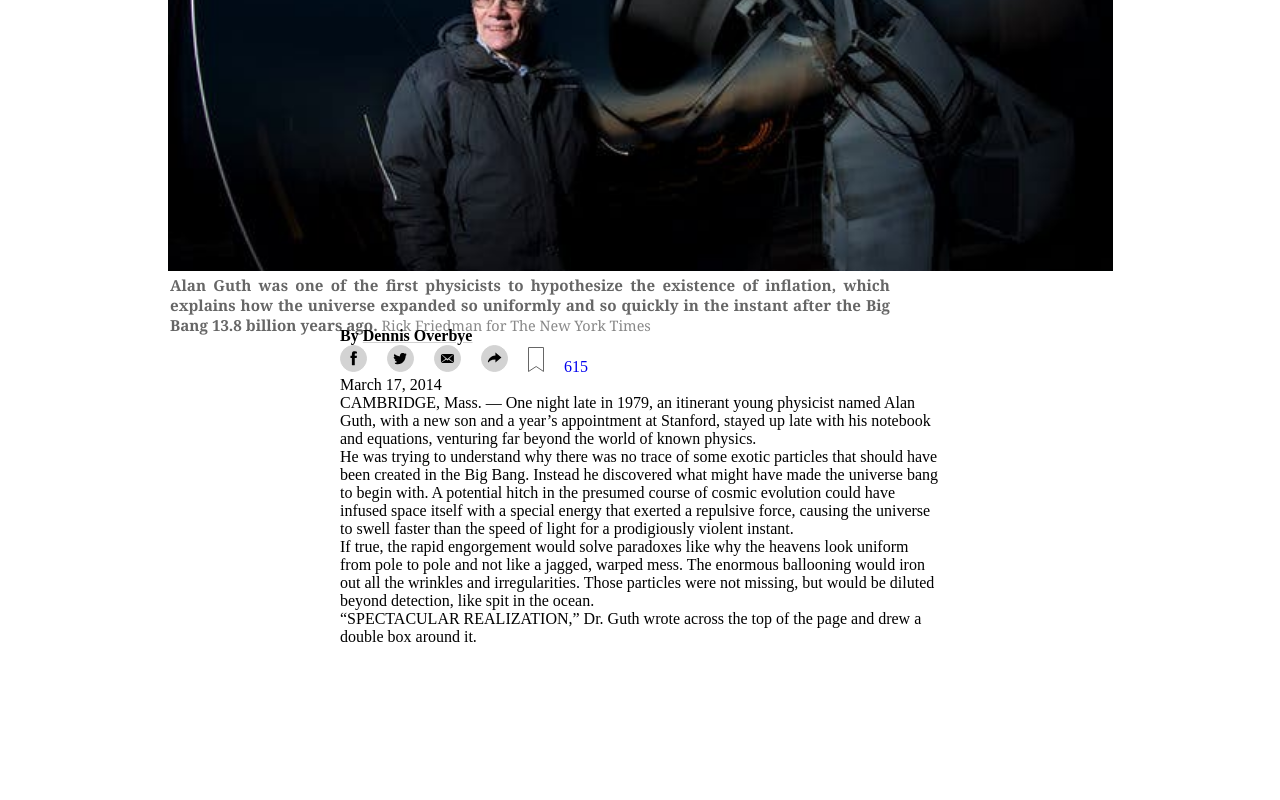
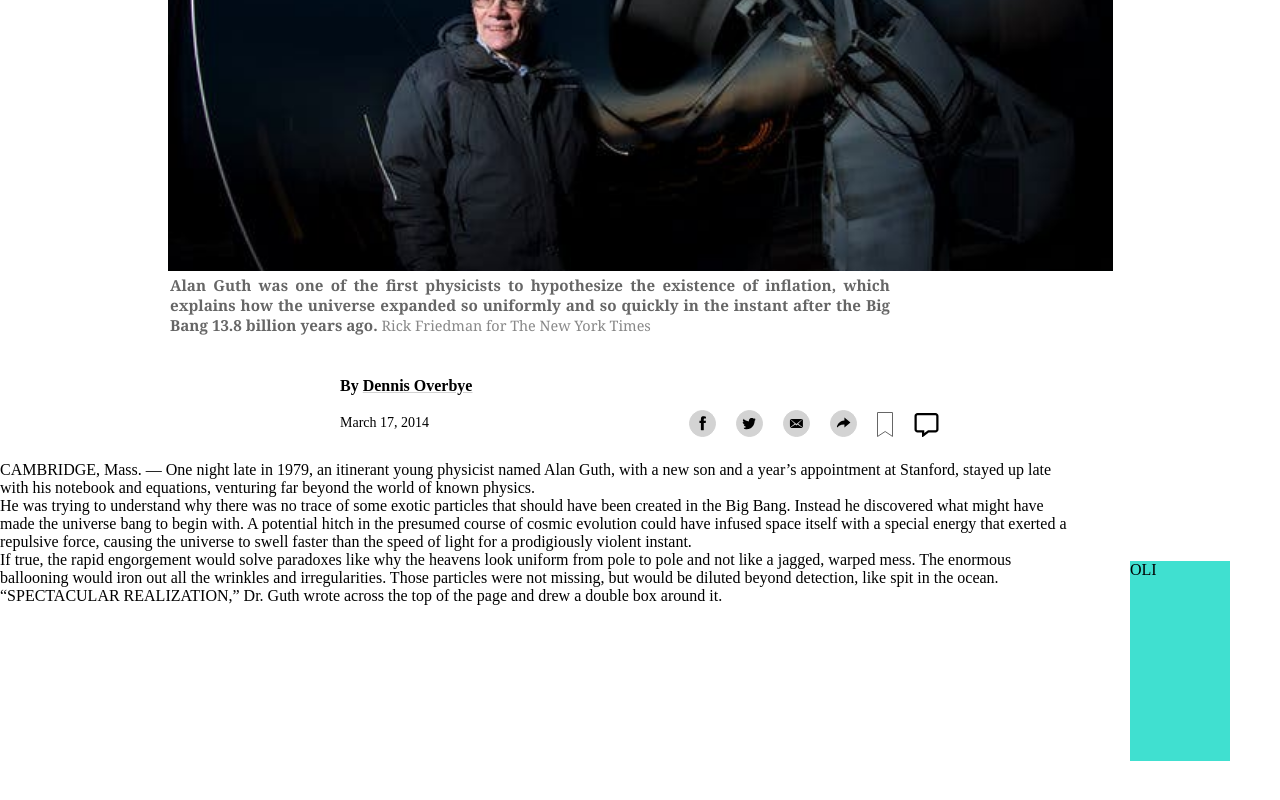
Before and after one commit to srueda27/NYT-Clone, a website: page index.html in a window 1280 px wide. Shown: the part 438-1238 px from the top of the page. Before the commit the page ends 1084 px from the top, so only its background shows below. Drawn offline with Linux system fonts and the light colour scheme.

Commit message:
finished the social media logos section and center the NYT logo on the header

```diff
--- a/css/styles.css
+++ b/css/styles.css
@@ -69,9 +69,10 @@ header {
 }
 
 div.nyt-logo {
-    width: 100%;
+    width: calc(100% - 30px);
     text-align: center;
     margin-top: 5px;
+    position: absolute;
 }
 
 /* <<<<< RIGHT BUTTONS >>>>>>> */
@@ -99,11 +100,6 @@ div.right-buttons {
 main {
     position: relative;
     top: 45px;
-}
-
-main > section:not(.article-title) {
-    width: 600px;
-    margin: 0 auto;
 }
 
 .article-title {
@@ -143,16 +139,26 @@ main > section:not(.article-title) {
 
 /* Logos */
 
-.logos li{
-    display: inline;
+.social-media-logos {
+    width: 600px;
+    text-align: left;
+    margin: 50px auto 20px;
 }
 
-.logos a {
-    text-decoration: none;
+.logos {
+    float: right;
+}
+
+.article-date {
+    float: left;
+    font-size: 14px;
+    margin-top: 5px;
 }
 
 .author {
     font-weight: bold;
+    float: left;
+    margin-bottom: 15px;
 }
 
 .author a {
@@ -161,6 +167,18 @@ main > section:not(.article-title) {
 }
 
 .author:hover a{
+    text-decoration: none;
+}
+
+.clear {
+    clear: both;
+}
+
+.logos li{
+    display: inline;
+}
+
+.logos a {
     text-decoration: none;
 }
 
@@ -182,8 +200,20 @@ main > section:not(.article-title) {
     height: 25px;
 }
 
+.comments {
+    width: 27px;
+    height: 24px;
+}
 
 /* Paragraphs */
+
+aside {
+    float: right;
+    width: 100px;
+    height: 200px;
+    margin: 100px 50px;
+    background-color: turquoise;
+}
 
 .first-paragraph {
     /* width: 50%;
--- a/index.html
+++ b/index.html
@@ -60,10 +60,9 @@
                         13.8 billion years ago. <span>Rick Friedman for The New York Times</span></p>
                 </figcaption>
             </figure>
-        </section>
-        <section class="social-media-logos">
-            <span class="author"> By <a href="#">Dennis Overbye</a></span>
-            <div>
+            <section class="social-media-logos">
+                <span class="author"> By <a href="#">Dennis Overbye</a></span>
+                <div class="clear"></div>
                 <ul class="logos">
                     <li>
                         <a href="#">
@@ -116,13 +115,24 @@
                     </li>
                     <li>
                         <a href="#">
-                            <span class="comments">615</span>
+                            <svg class="comments" aria-hidden="true" focusable="false" data-prefix="far"
+                                data-icon="comment-alt" role="img" xmlns="http://www.w3.org/2000/svg"
+                                viewBox="0 0 512 512">
+                                <path fill="black"
+                                    d="M448 0H64C28.7 0 0 28.7 0 64v288c0 35.3 28.7 64 64 64h96v84c0 7.1 5.8 12 12 12 2.4 0 4.9-.7 7.1-2.4L304 416h144c35.3 0 64-28.7 64-64V64c0-35.3-28.7-64-64-64zm16 352c0 8.8-7.2 16-16 16H288l-12.8 9.6L208 428v-60H64c-8.8 0-16-7.2-16-16V64c0-8.8 7.2-16 16-16h384c8.8 0 16 7.2 16 16v288z">
+                                </path>
+                            </svg>
                         </a>
                     </li>
                 </ul>
                 <span class="article-date">March 17, 2014</span>
-            </div>
+                <div class="clear"></div>
+            </section>
         </section>
+        <div class="clear"></div>
+        <aside>
+            <span>OLI</span>
+        </aside>
         <section class="paragraphs">
             <div class="first-paragraph">
                 <p>CAMBRIDGE, Mass. — One night late in 1979, an itinerant young physicist named Alan Guth, with a new
```
